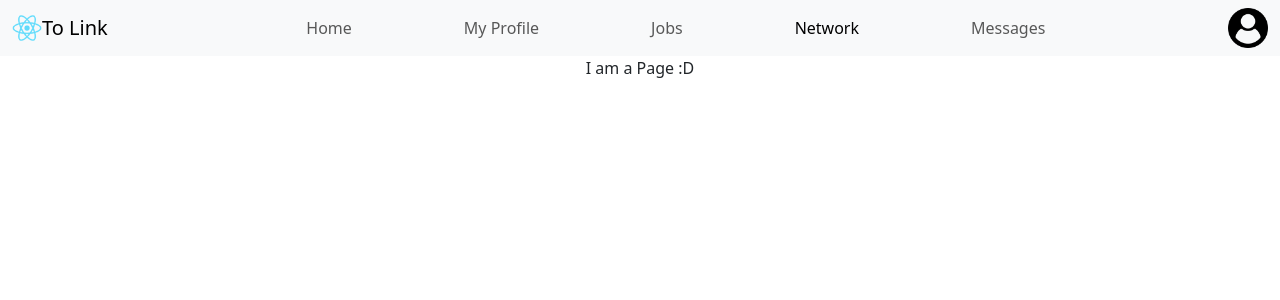
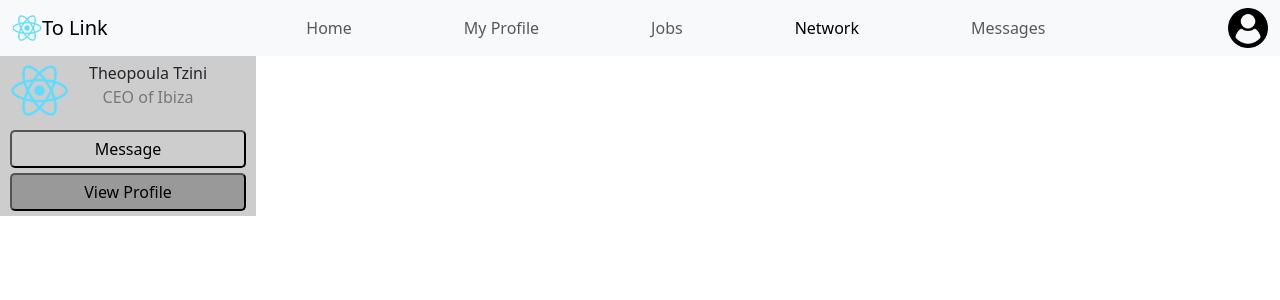
Before and after one commit to DPorichis/to-link, a React (Create React App) app: page /user/network in a window 1280 px wide. Shown: the top 300 px of the page. Built offline with nearby package versions, Linux system fonts and the light colour scheme.

Commit message:
NetWork box

```diff
--- a/src/Components/Feed/Comment.js
+++ b/src/Components/Feed/Comment.js
@@ -2,6 +2,7 @@ import React from "react";
 import ProfileComments from "../Profile/ProfileComments.js";
 
 function CommentsCONT(props) {
+
 
     const comments =
     [
--- a/src/Pages/User/MyProfilePGU.js
+++ b/src/Pages/User/MyProfilePGU.js
@@ -1,11 +1,13 @@
 import React from "react";
 import Header from "../../Components/Header";
+
+
 
 function MyProfilePGU(props) {
     return (
         <div>
             <Header log="user" act="profile"/>
-            I am a Page :D
+
         </div>
     );
 }
--- a/src/Pages/User/NetworkPGU.js
+++ b/src/Pages/User/NetworkPGU.js
@@ -1,11 +1,68 @@
 import React from "react";
 import Header from "../../Components/Header";
 
+
+
 function NetworkPGU(props) {
+
+    const links =
+    [
+    {
+    name: "Theopoula Tzini",
+    title:"CEO of Ibiza",
+    imgURL: "/logo192.png",
+    InNetwork: true,
+    },
+    {
+    name: "Nitsa",
+    title:"CEO of Koup Skoup",
+    imgURL: "/logo192.png",
+    InNetwork: true,
+    },
+    ];
     return (
         <div>
             <Header log="user" act="network"/>
-            I am a Page :D
+            {links[0].InNetwork ?
+            <div className="Box" style={{backgroundColor: "#cecdcd",width:"20%",height:"40%",flexDirection:"column",padding:"5px 10px", display:"flex", justifyContent:"flex-start"}}>
+            <div style={{flexDirection:"row",display:"flex",justifyContent:"flex-start"}}>
+            <img src="/logo192.png" alt="Avatar" style={{width :"25%",height:"25%"}} className="link-image" />
+            <div className="Name" style={{position:"top", textAlign: "center",justifyContent: "center",marginLeft: "20px"}}>
+                {links[0].name}
+                <br/>
+                <span style={{color:"#777"}}>
+                {links[0].title }
+                </span>
+                <br/>
+            </div>
+            </div>
+            <button type="button" style={{ marginTop: "10px",marginBottom:"0px" ,padding: "5px 10px", cursor: "pointer", backgroundColor: "#cecdcd", color: "black", borderRadius: "5px"}}>
+                            Message
+                </button>
+                <button type="button" style={{ marginTop: "5px", padding: "5px 10px", cursor: "pointer", backgroundColor: "#999", color: "black", borderRadius: "5px" }}>
+                            View Profile
+                </button>
+            </div> :
+            <div className="Box" style={{backgroundColor: "#cecdcd",width:"20%",height:"40%",flexDirection:"column",padding:"5px 10px", display:"flex", justifyContent:"flex-start"}}>
+            <div style={{flexDirection:"row",display:"flex",justifyContent:"flex-start"}}>
+            <img src="/logo192.png" alt="Avatar" style={{width :"25%",height:"25%"}} className="link-image" />
+            <div className="Name" style={{position:"top", textAlign: "center",justifyContent: "center",marginLeft: "20px"}}>
+                {links[0].name}
+                <br/>
+                <span style={{color:"#777"}}>
+                {links[0].title }
+                </span>
+                <br/>
+            </div>
+            </div>
+            <button type="button" style={{ marginTop: "10px",marginBottom:"0px" ,padding: "5px 10px", cursor: "pointer", backgroundColor: "#cecdcd", color: "black", borderRadius: "5px"}}>
+                            Request Link
+                </button>
+                <button type="button" style={{ marginTop: "5px", padding: "5px 10px", cursor: "pointer", backgroundColor: "#999", color: "black", borderRadius: "5px" }}>
+                            View Profile
+                </button>
+            </div>
+             }
         </div>
     );
 }
```
